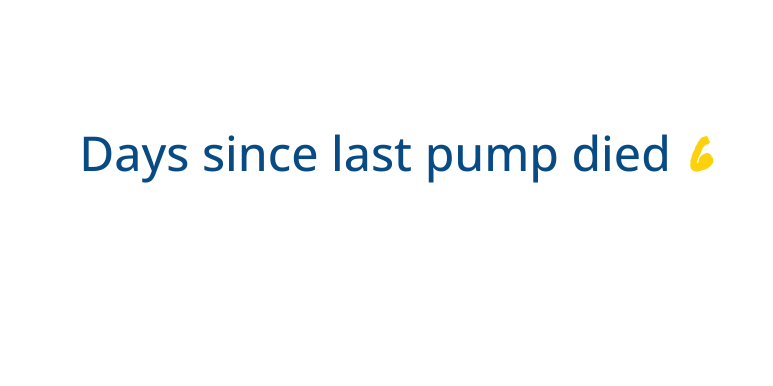
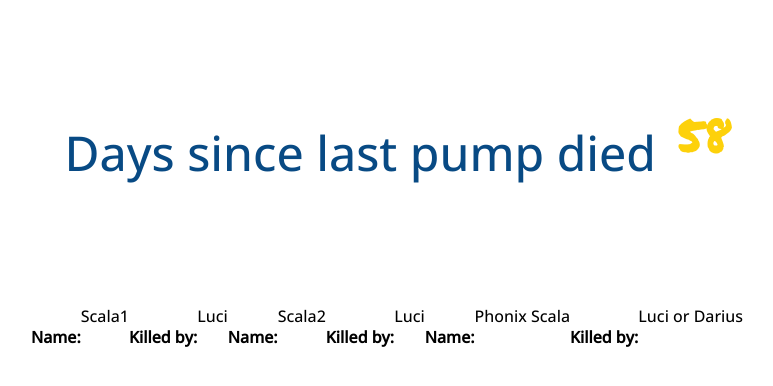
Before and after one commit to SergiuLuncanu/dayssince, a SvelteKit app: page / in a window 1280 px wide. Shown: the top 386 px of the page, without its empty margins (253-1026 px from the left). Built offline with nearby package versions, Linux system fonts and the light colour scheme.

Commit message:
Update timestamp

```diff
--- /dev/null
+++ b/src/components/pump.svelte
@@ -0,0 +1,14 @@
+
+<script>
+export let pumpName;
+export let killer;
+</script>
+
+<h4>Name: </h4>
+<span>{pumpName}</span>
+<h4>Killed by: </h4>
+<span>{killer}</span>
+
+<style>
+
+</style>
--- a/src/routes/+page.svelte
+++ b/src/routes/+page.svelte
@@ -12,7 +12,23 @@
 
 <script>
     import { onMount } from "svelte";
+    import Pump from "../components/pump.svelte";
 
+    let pumps = [
+        {
+            pumpName: "Scala1",
+            killer: "Luci"
+        },
+        {
+            pumpName: "Scala2",
+            killer: "Luci"
+        },
+        {
+            pumpName: "Phonix Scala",
+            killer: "Luci or Darius"
+        }
+
+    ]
     let diff = 0;
 
     function getDaysDifference(date1, date2){
@@ -21,7 +37,7 @@
     }
 
     onMount(() => {
-        let lastPumpDiedOn = new Date('5/11/2023')
+        let lastPumpDiedOn = new Date('7/13/2023')
         let currentDate = new Date()
 
         diff = getDaysDifference(currentDate, lastPumpDiedOn);
@@ -33,8 +49,14 @@
 <div class="container">
     <span class="text-title">Days since last pump died </span>
     <span class="text-days">{diff}</span>
+
 </div>
 
+<div class="container">
+    {#each pumps as pump}
+        <Pump {...pump}/>
+    {/each}
+</div>
 
 
 <style>
@@ -62,7 +84,6 @@
     width: 100%;
     display: flex;
     justify-content: center;
-    align-items: center;
     padding-top: 100px;
     margin: 0;
     font-family: 'Open Sans', sans-serif;
```
